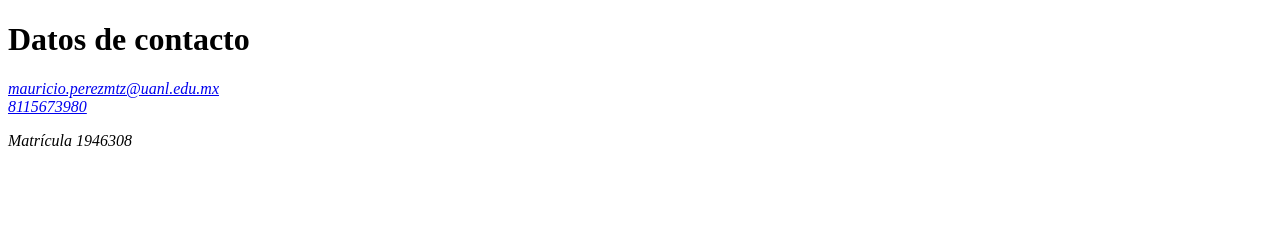
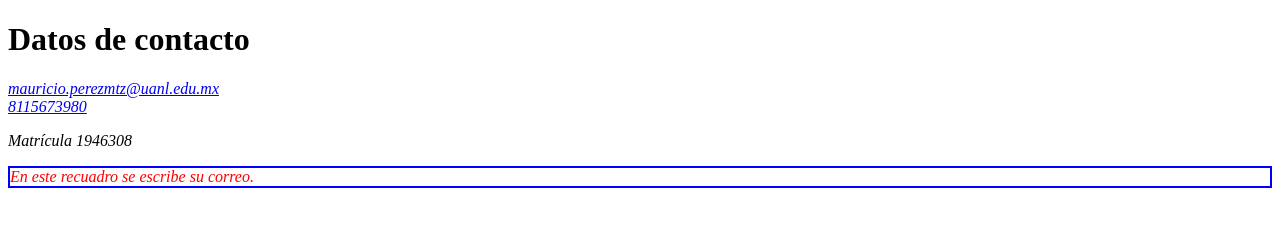
Before and after one commit to ProgMauricio/prueba52, a plain HTML site: page index.html in a window 1280 px wide. Drawn offline with Linux system fonts and the light colour scheme.

Commit message:
Update index.html

```diff
--- a/index.html
+++ b/index.html
@@ -20,5 +20,7 @@
 <address>
 
         <p>Matrícula 1946308 </p>
-    </body>
+
+    <p style="color:red; border:2px solid blue;"> En este recuadro se escribe su correo.</p>
+</body>
 </html>
```
